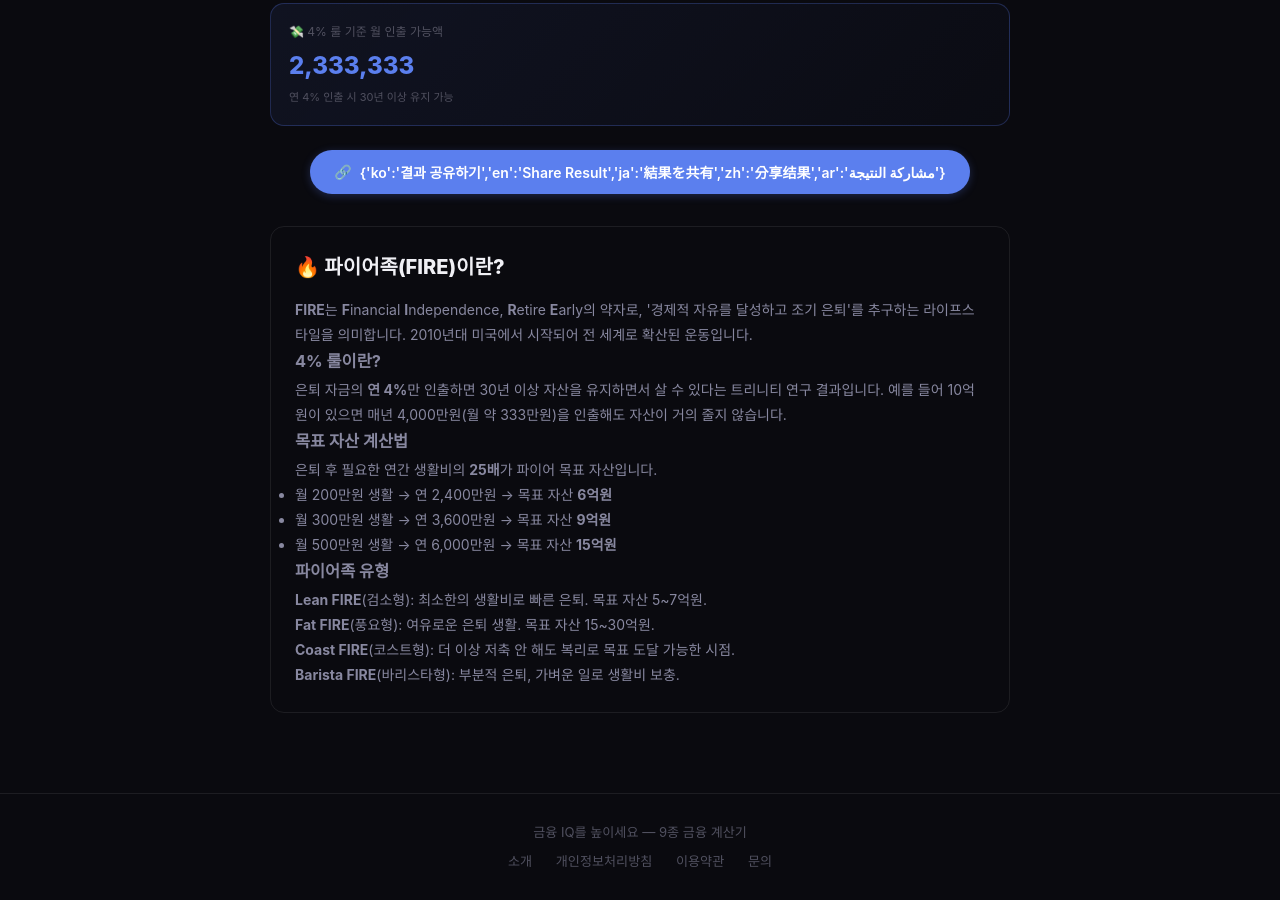
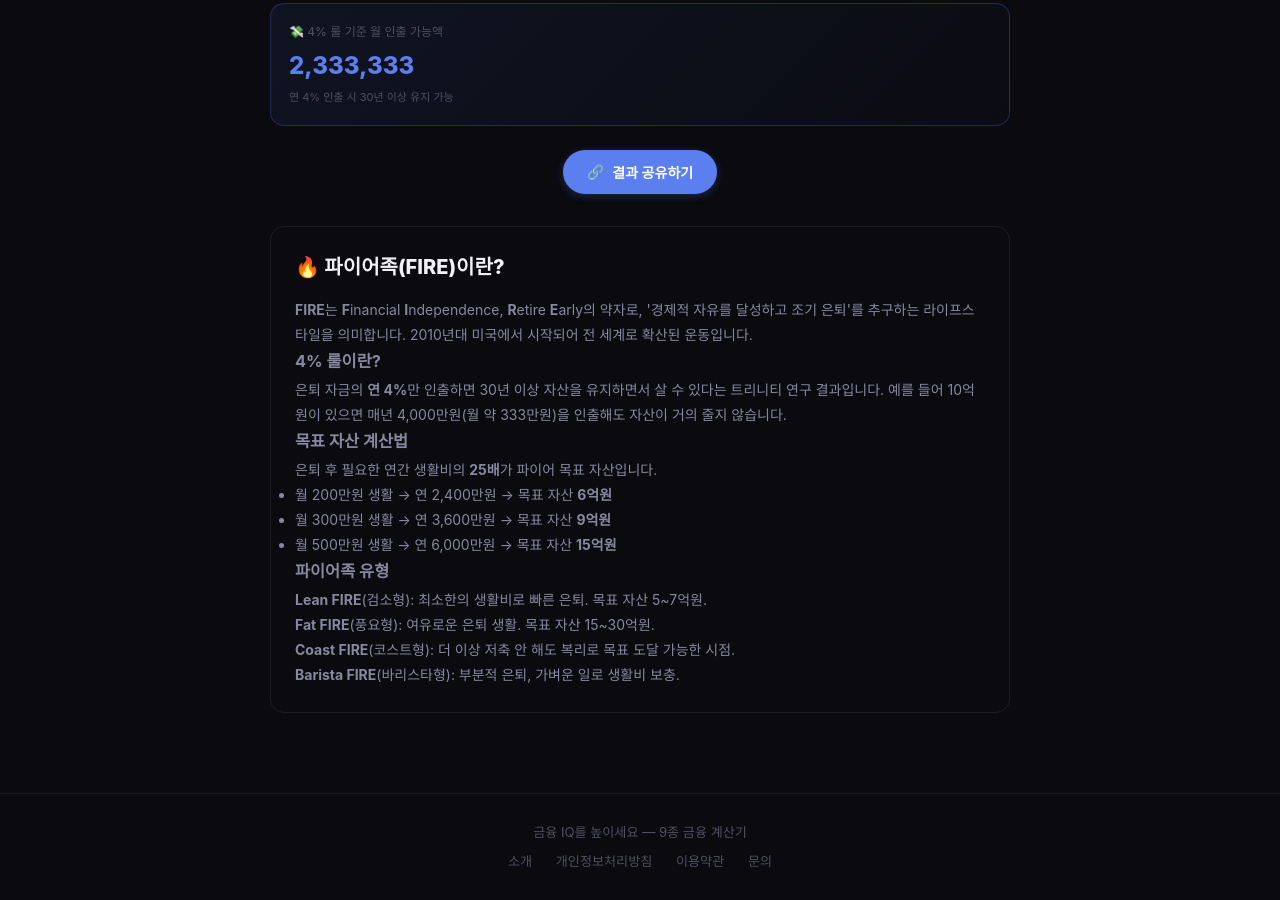
Before and after one commit to younglinam0222-rgb/calqio, a plain HTML site: page ko/fire.html in a window 1280 px wide. Shown: the part 848-1748 px from the top of the page. Drawn offline with Linux system fonts and the light colour scheme.

Commit message:
Update fire.html

```diff
--- a/ko/fire.html
+++ b/ko/fire.html
@@ -109,7 +109,7 @@
 <div style="text-align:center;margin-bottom:32px">
   <button onclick="calqioShare()" style="display:inline-flex;align-items:center;gap:8px;padding:12px 24px;border-radius:24px;background:var(--accent);color:#fff;border:none;font-size:14px;font-weight:600;cursor:pointer;min-height:44px;font-family:inherit;box-shadow:0 2px 8px rgba(91,127,254,.25)">
     🔗
-    <span>{'ko':'결과 공유하기','en':'Share Result','ja':'結果を共有','zh':'分享结果','ar':'مشاركة النتيجة'}</span>
+    <span>결과 공유하기</span>
   </button>
 </div>
 
```
